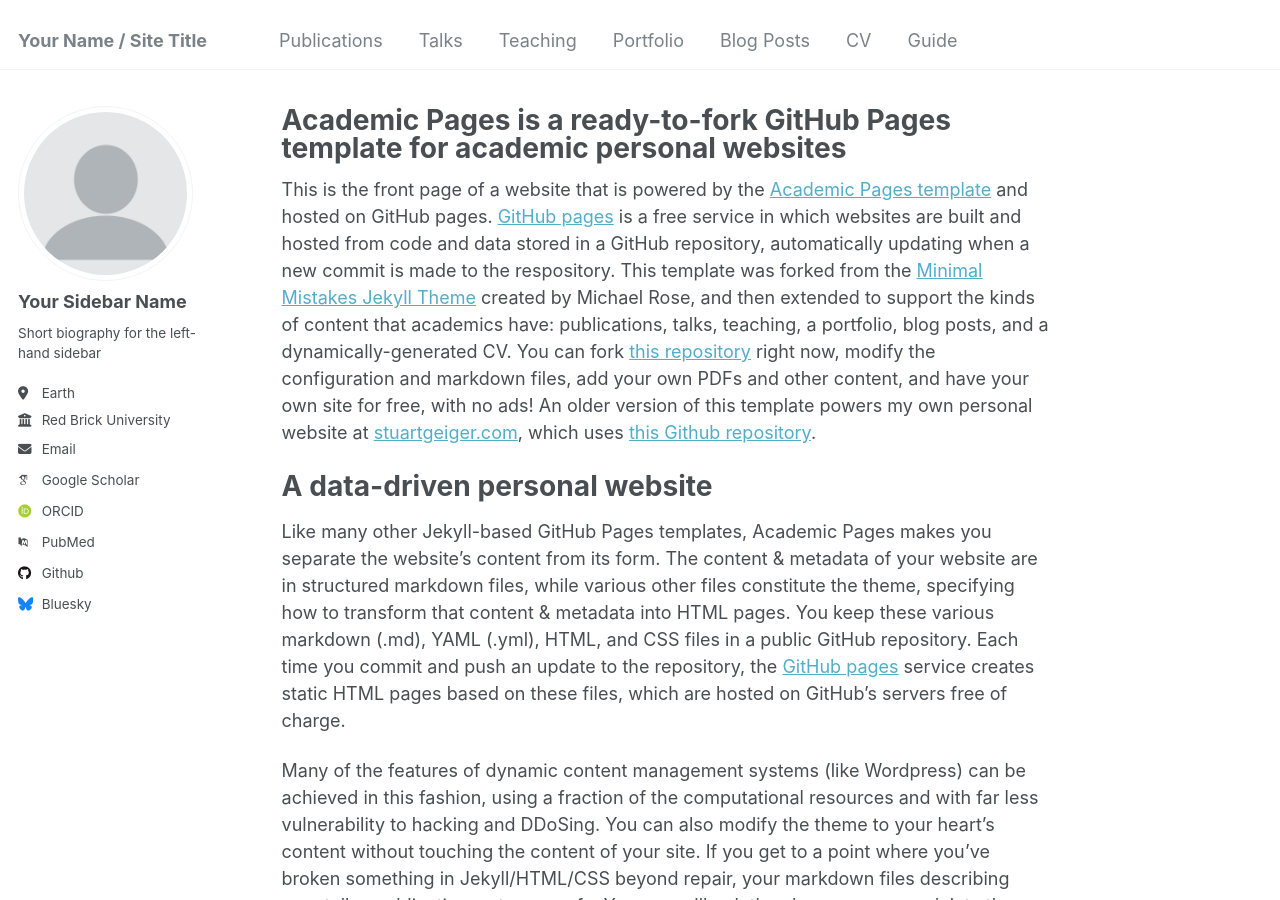
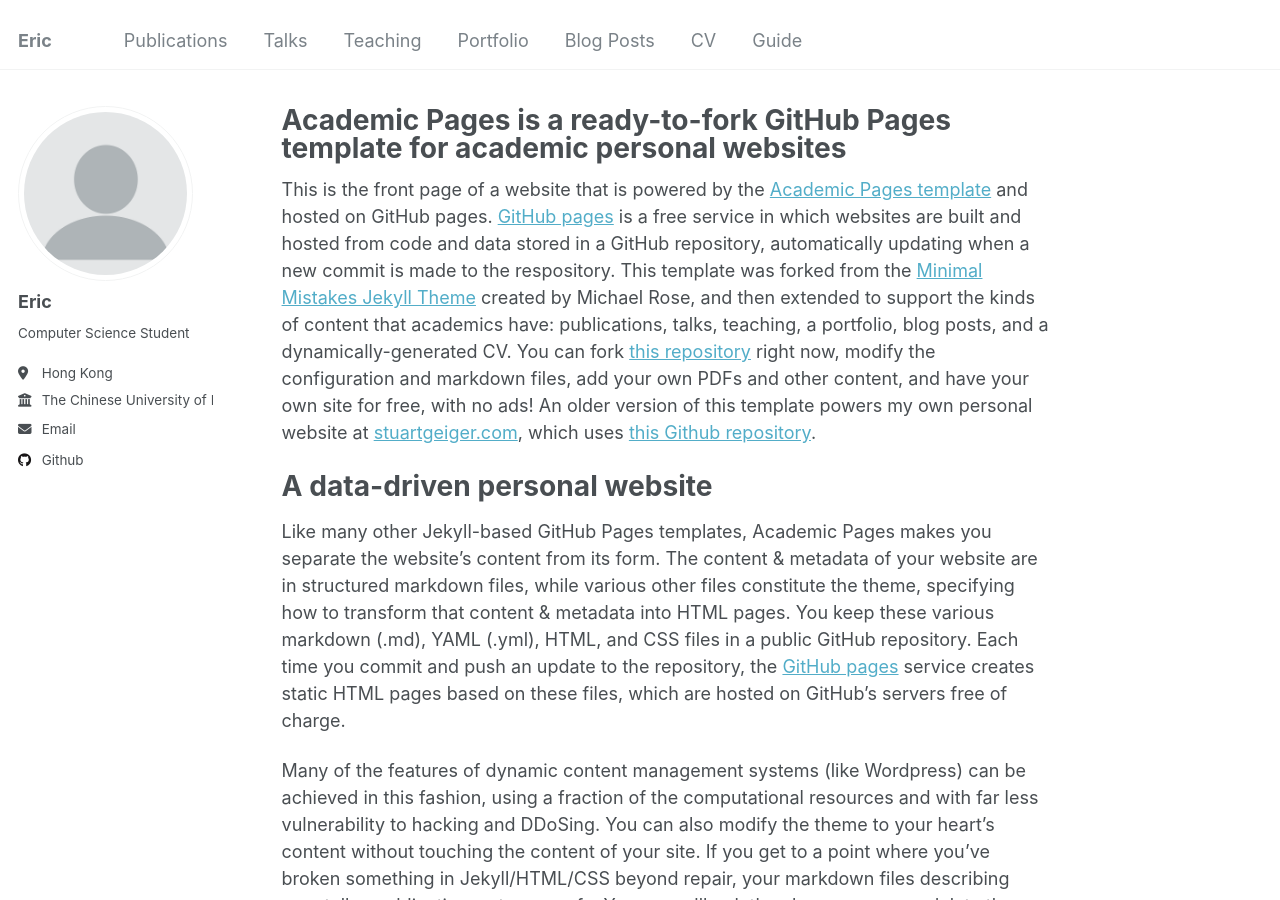
Before and after one commit to ericskh2/ericskh2.github.io, a Jekyll site: the page built from _pages/about.md, in a window 1280 px wide and 900 px high. Built offline with Jekyll 4.4.1, drawn with Linux system fonts in a browser that asks for light colours; some web fonts are replaced.

Commit message:
Update _config.yml

```diff
--- a/_config.yml
+++ b/_config.yml
@@ -8,7 +8,7 @@
 
 # Basic Site Settings
 locale                   : "en-US"
-title                    : "Your Name / Site Title"
+title                    : "Eric"
 title_separator          : "-"
 name                     : &name "Your Name"
 description              : &description "personal description"
@@ -22,33 +22,33 @@ repository               : "academicpages/academicpages.github.io"
 author:
   # Biographic information
   avatar           : "profile.png"
-  name             : "Your Sidebar Name"
+  name             : "Eric"
   pronouns         : # example: "she/her"
-  bio              : "Short biography for the left-hand sidebar"
-  location         : "Earth"
-  employer         : "Red Brick University"
+  bio              : "Computer Science Student"
+  location         : "Hong Kong"
+  employer         : "The Chinese University of Hong Kong"
   uri              : # URL
-  email            : "none@example.org"
+  email            : "ericskh@link.cuhk.edu.hk"
 
   # Academic websites
   arxiv            : # URL - Update with the correct link to your profile
-  googlescholar    : "https://scholar.google.com/citations?user=PS_CX0AAAAAJ"
+  googlescholar    : # "https://scholar.google.com/citations?user=PS_CX0AAAAAJ"
   impactstory      : # URL
-  orcid            : "http://orcid.org/yourorcidurl"
+  orcid            : # "http://orcid.org/yourorcidurl"
   semantic         : # URL
-  pubmed           : "https://www.ncbi.nlm.nih.gov/pubmed/?term=john+snow"
+  pubmed           : # "https://www.ncbi.nlm.nih.gov/pubmed/?term=john+snow"
   researchgate     : # URL
 
   # Repositories and software development
   bitbucket        : # Username - Update with your username on the site
   codepen          : # Username
   dribbble         : # Username
-  github           : "academicpages"
+  github           : "ericskh2"
   kaggle           : # Username
   stackoverflow    : # User number or user number and name (i.e., use "1" or "1/jeff-atwood")
 
   # Social media
-  bluesky          : "bsky.app" # Replace this with you Bluesky username
+  bluesky          : # "bsky.app" # Replace this with you Bluesky username
   facebook         : # Username
   flickr           : # Username
   foursquare       : # Username
```
